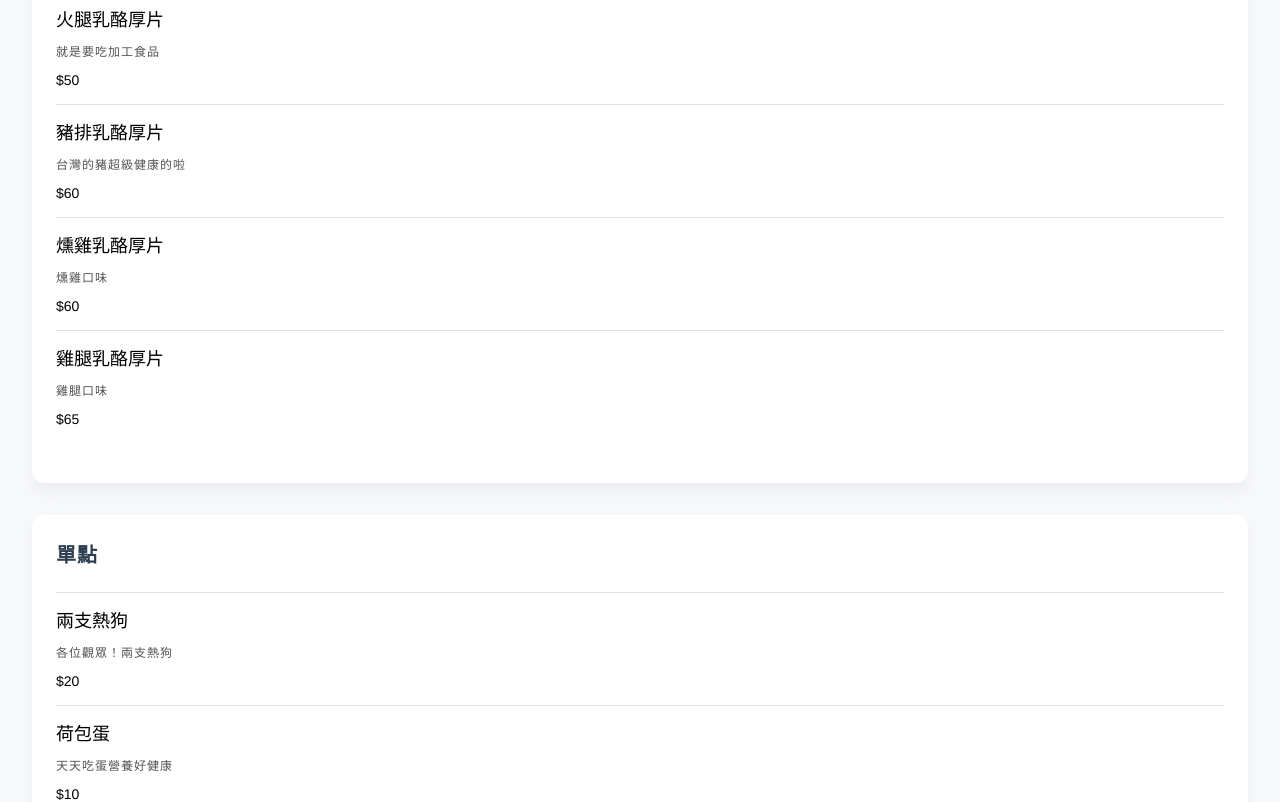
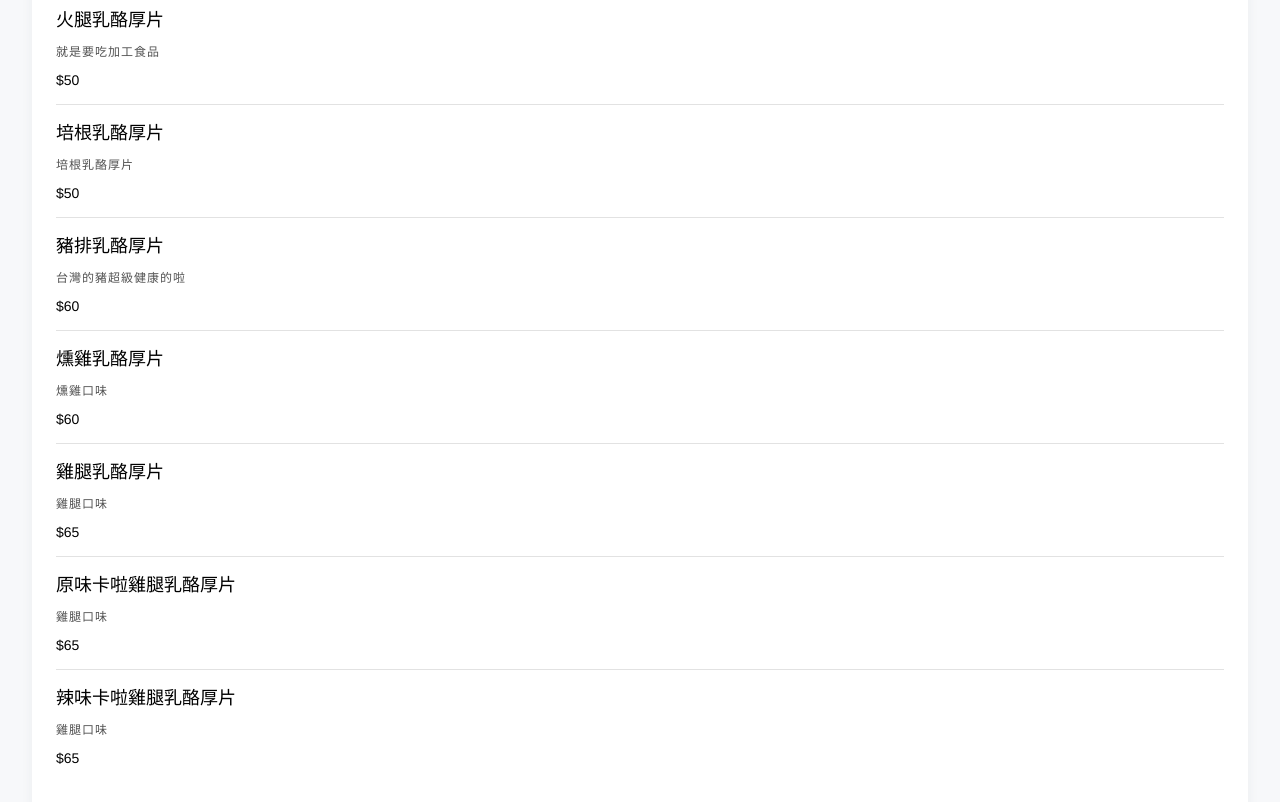
Before and after one commit to Hazelwu2/breakfast, a Vue app: page /#/ in a window 1280 px wide. Shown: the part 3000-3802 px from the top of the page. Built offline with nearby package versions, Linux system fonts and the light colour scheme.

Commit message:
[Add] 培根、原味、辣味卡拉雞腿乳酪厚片

```diff
--- a/src/views/Menu.vue
+++ b/src/views/Menu.vue
@@ -313,6 +313,14 @@ export default {
           type: "乳酪厚片"
         },
         {
+          title: "培根乳酪厚片",
+          subtitle: "培根乳酪厚片",
+          price: 50,
+          withBread: false,
+          noRadio: true,
+          type: "乳酪厚片"
+        },
+        {
           title: "豬排乳酪厚片",
           subtitle: "台灣的豬超級健康的啦",
           price: 60,
@@ -335,7 +343,23 @@ export default {
           withBread: false,
           noRadio: true,
           type: "乳酪厚片"
-        }
+        },
+        {
+          title: "原味卡啦雞腿乳酪厚片",
+          subtitle: "雞腿口味",
+          price: 65,
+          withBread: false,
+          noRadio: true,
+          type: "乳酪厚片"
+        },
+        {
+          title: "辣味卡啦雞腿乳酪厚片",
+          subtitle: "雞腿口味",
+          price: 65,
+          withBread: false,
+          noRadio: true,
+          type: "乳酪厚片"
+        },
       ],
       list4: [
         {
```
